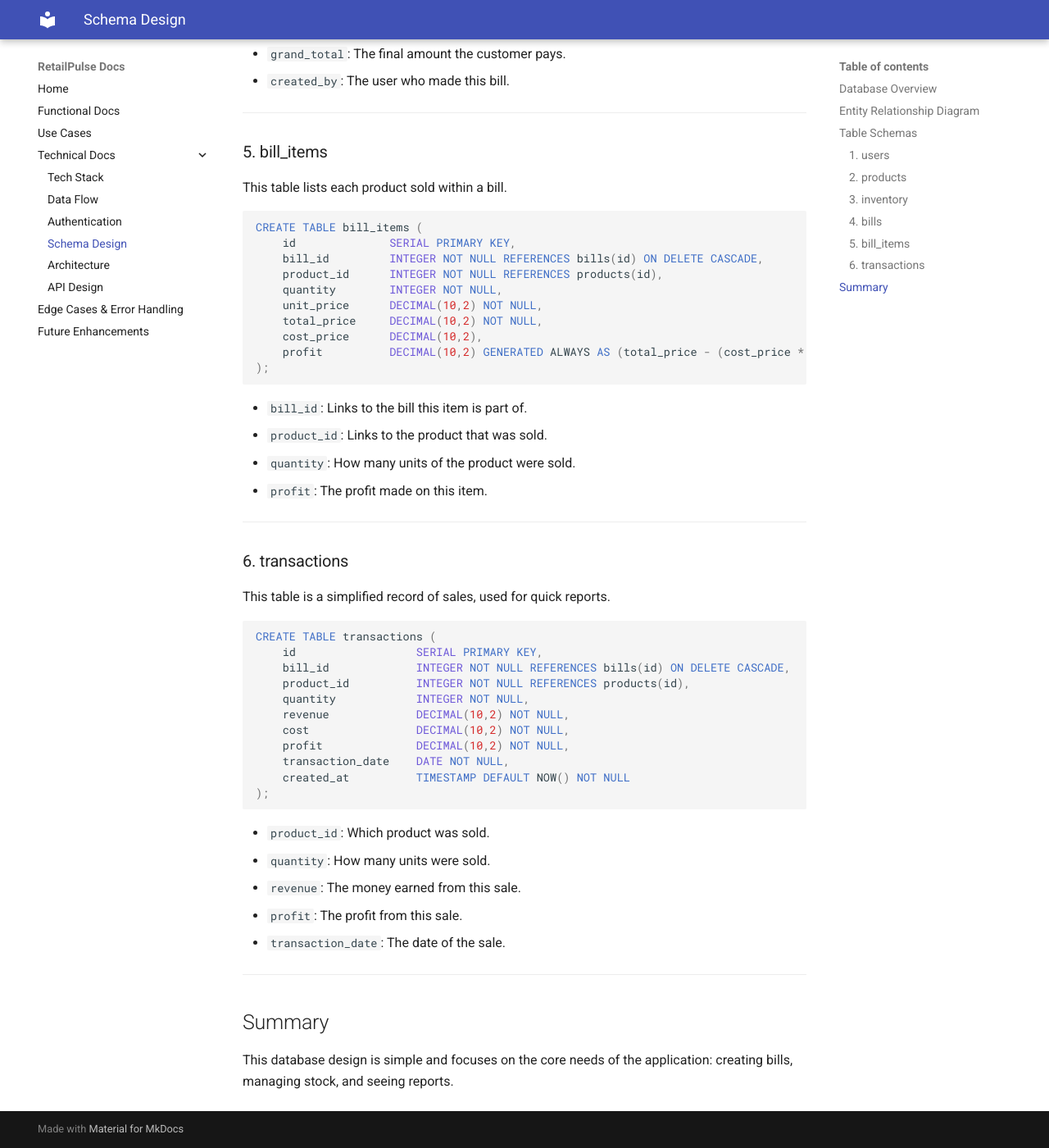
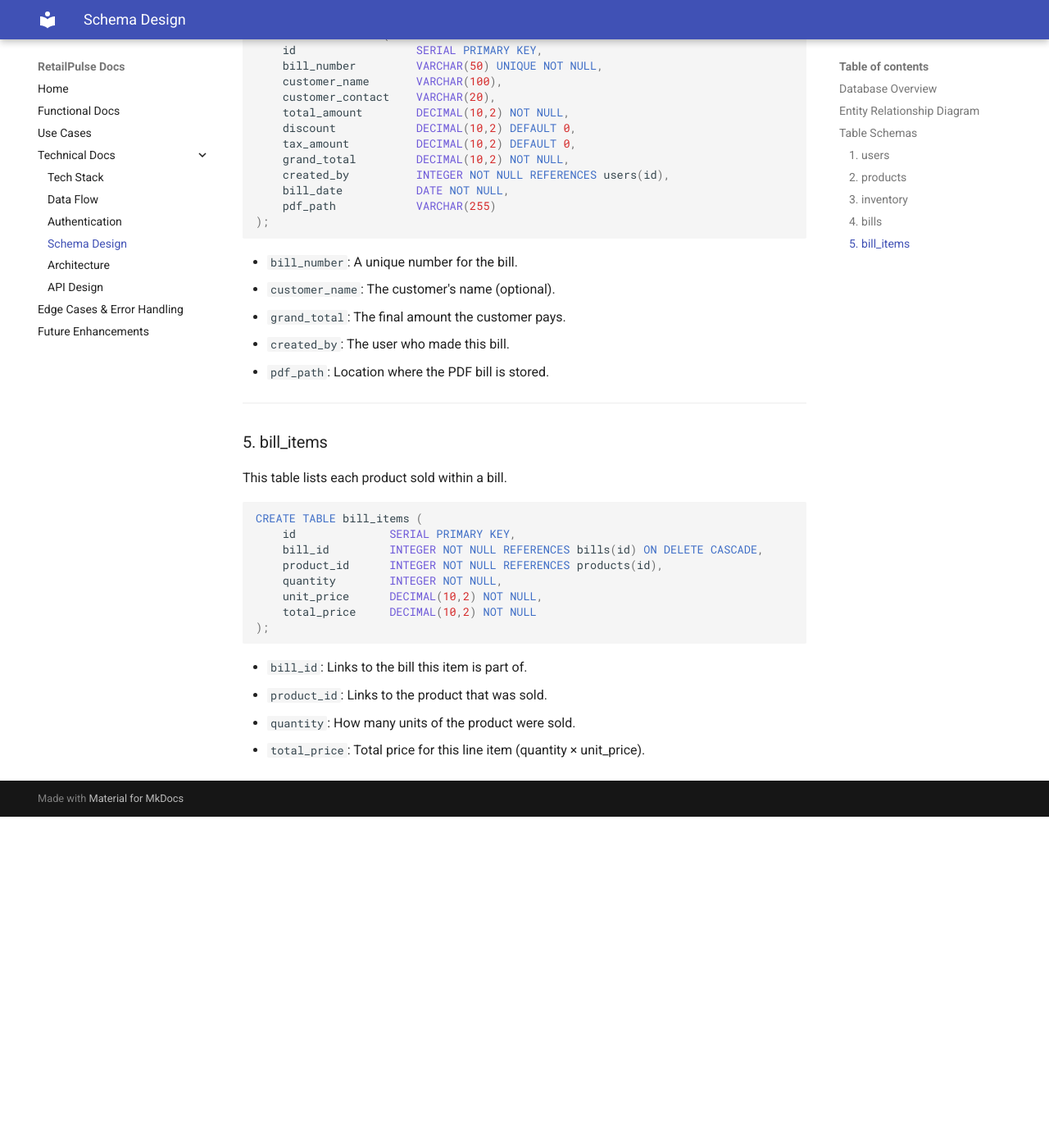
Before and after one commit to rohitagarwal-gkmit/retailpulse-docs, an MkDocs documentation site: the page built from docs/technical/schema_design.md, in a window 1280 px wide and 1400 px high, scrolled down 3161 px. Shown: the whole window at 82% size. Built offline with MkDocs 1.6.1 and Material for MkDocs 9.7.7, drawn with Linux system fonts in a browser that asks for light colours; after the commit the page ends 4157 px from its top, so only the background shows below that; some of the changed text lies outside the part shown.

Commit message:
[refactor]: Simplify data flow and schema design

````diff
--- a/docs/technical/schema_design.md
+++ b/docs/technical/schema_design.md
@@ -16,8 +16,6 @@ erDiagram
     PRODUCTS ||--o{ INVENTORY : has
     PRODUCTS ||--o{ BILL_ITEMS : contains
     BILLS ||--|{ BILL_ITEMS : has
-    BILLS ||--o{ TRANSACTIONS : generates
-    PRODUCTS ||--o{ TRANSACTIONS : tracks
 
     USERS {
         int id PK
@@ -26,7 +24,6 @@ erDiagram
         varchar role
         varchar full_name
         boolean is_active
-        timestamp created_at
     }
 
     PRODUCTS {
@@ -38,19 +35,17 @@ erDiagram
         decimal cost_price
         decimal selling_price
         boolean is_active
-        timestamp created_at
-        timestamp updated_at
     }
 
     INVENTORY {
         int id PK
         int product_id FK
         int quantity
-        timestamp last_updated
     }
 
     BILLS {
         int id PK
+        date bill_date
         varchar bill_number UK
         varchar customer_name
         varchar customer_contact
@@ -59,7 +54,6 @@ erDiagram
         decimal tax_amount
         decimal grand_total
         int created_by FK
-        timestamp created_at
         varchar pdf_path
     }
 
@@ -70,20 +64,6 @@ erDiagram
         int quantity
         decimal unit_price
         decimal total_price
-        decimal cost_price
-        decimal profit
-    }
-
-    TRANSACTIONS {
-        int id PK
-        int bill_id FK
-        int product_id FK
-        int quantity
-        decimal revenue
-        decimal cost
-        decimal profit
-        date transaction_date
-        timestamp created_at
     }
 ```
 
@@ -102,8 +82,7 @@ CREATE TABLE users (
     password_hash   VARCHAR(255) NOT NULL,
     role            VARCHAR(20) NOT NULL CHECK (role IN ('admin', 'manager')),
     full_name       VARCHAR(100),
-    is_active       BOOLEAN DEFAULT TRUE NOT NULL,
-    created_at      TIMESTAMP DEFAULT NOW() NOT NULL
+    is_active       BOOLEAN DEFAULT TRUE NOT NULL
 );
 ```
 
@@ -126,9 +105,7 @@ CREATE TABLE products (
     description     TEXT,
     cost_price      DECIMAL(10,2) NOT NULL,
     selling_price   DECIMAL(10,2) NOT NULL,
-    is_active       BOOLEAN DEFAULT TRUE NOT NULL,
-    created_at      TIMESTAMP DEFAULT NOW() NOT NULL,
-    updated_at      TIMESTAMP DEFAULT NOW() NOT NULL
+    is_active       BOOLEAN DEFAULT TRUE NOT NULL
 );
 ```
 
@@ -146,8 +123,7 @@ This table tracks the stock level for each product.
 CREATE TABLE inventory (
     id              SERIAL PRIMARY KEY,
     product_id      INTEGER NOT NULL REFERENCES products(id) ON DELETE RESTRICT,
-    quantity        INTEGER NOT NULL DEFAULT 0,
-    last_updated    TIMESTAMP DEFAULT NOW() NOT NULL
+    quantity        INTEGER NOT NULL DEFAULT 0
 );
 ```
 
@@ -171,7 +147,7 @@ CREATE TABLE bills (
     tax_amount          DECIMAL(10,2) DEFAULT 0,
     grand_total         DECIMAL(10,2) NOT NULL,
     created_by          INTEGER NOT NULL REFERENCES users(id),
-    created_at          TIMESTAMP DEFAULT NOW() NOT NULL,
+    bill_date           DATE NOT NULL,
     pdf_path            VARCHAR(255)
 );
 ```
@@ -180,6 +156,7 @@ CREATE TABLE bills (
 - `customer_name`: The customer's name (optional).
 - `grand_total`: The final amount the customer pays.
 - `created_by`: The user who made this bill.
+- `pdf_path`: Location where the PDF bill is stored.
 
 ---
 
@@ -194,45 +171,11 @@ CREATE TABLE bill_items (
     product_id      INTEGER NOT NULL REFERENCES products(id),
     quantity        INTEGER NOT NULL,
     unit_price      DECIMAL(10,2) NOT NULL,
-    total_price     DECIMAL(10,2) NOT NULL,
-    cost_price      DECIMAL(10,2),
-    profit          DECIMAL(10,2) GENERATED ALWAYS AS (total_price - (cost_price * quantity)) STORED
+    total_price     DECIMAL(10,2) NOT NULL
 );
 ```
 
 - `bill_id`: Links to the bill this item is part of.
 - `product_id`: Links to the product that was sold.
 - `quantity`: How many units of the product were sold.
-- `profit`: The profit made on this item.
-
----
-
-### 6. transactions
-
-This table is a simplified record of sales, used for quick reports.
-
-```sql
-CREATE TABLE transactions (
-    id                  SERIAL PRIMARY KEY,
-    bill_id             INTEGER NOT NULL REFERENCES bills(id) ON DELETE CASCADE,
-    product_id          INTEGER NOT NULL REFERENCES products(id),
-    quantity            INTEGER NOT NULL,
-    revenue             DECIMAL(10,2) NOT NULL,
-    cost                DECIMAL(10,2) NOT NULL,
-    profit              DECIMAL(10,2) NOT NULL,
-    transaction_date    DATE NOT NULL,
-    created_at          TIMESTAMP DEFAULT NOW() NOT NULL
-);
-```
-
-- `product_id`: Which product was sold.
-- `quantity`: How many units were sold.
-- `revenue`: The money earned from this sale.
-- `profit`: The profit from this sale.
-- `transaction_date`: The date of the sale.
-
----
-
-## Summary
-
-This database design is simple and focuses on the core needs of the application: creating bills, managing stock, and seeing reports.
+- `total_price`: Total price for this line item (quantity × unit_price).
````
Also changed, not shown: docs/technical/data_flow.md (+59 -92 lines).
